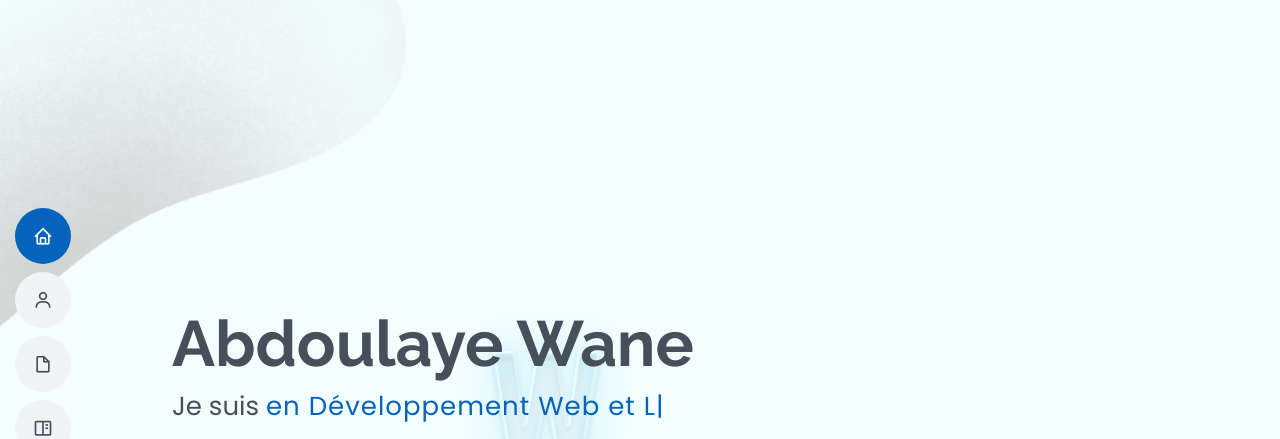
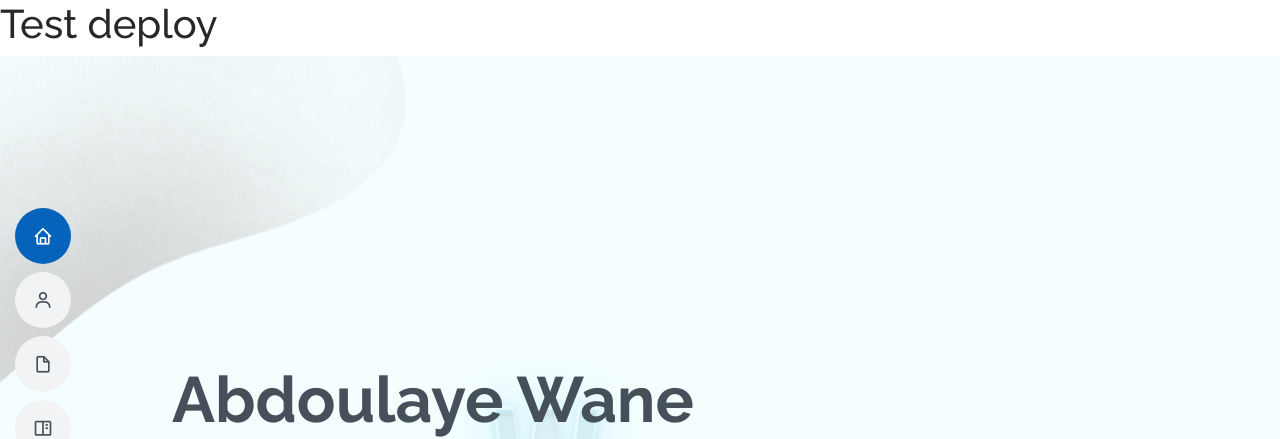
Before and after one commit to Adbowane/PortefeuilleWane, a plain HTML site: page index.html in a window 1280 px wide. Shown: the top 439 px of the page. Drawn offline with nearby package versions, Linux system fonts and the light colour scheme.

Commit message:
Test Deploy with GitHub

```diff
--- a/index.html
+++ b/index.html
@@ -6,6 +6,7 @@
   <meta content="width=device-width, initial-scale=1.0" name="viewport">
 
   <title>Abdoulaye Wane </title>
+  <h1>Test deploy</h1>
   <meta content="" name="description">
   <meta content="" name="keywords">
 
```
Also changed, not shown: 1 other file.
